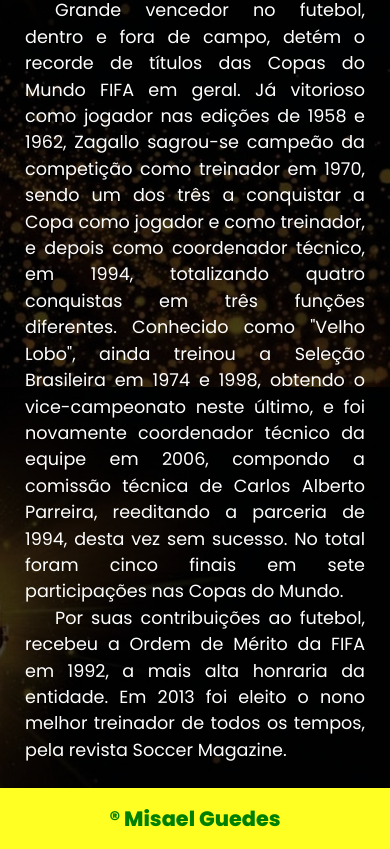
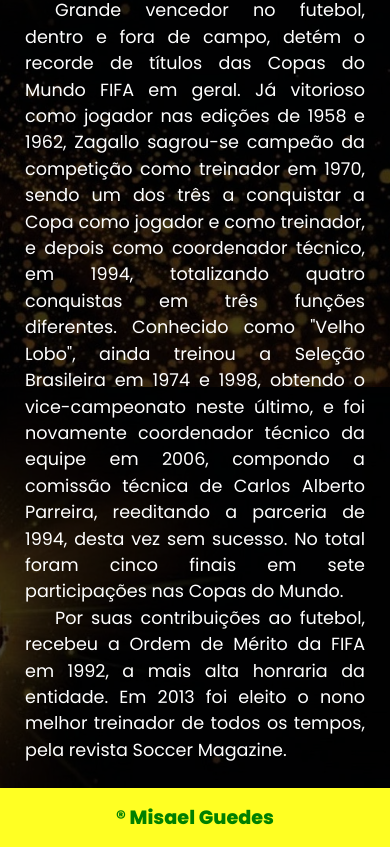
Before and after one commit to misaelguedes/Zagallo-Eterno, a React (Create React App) app: page / in a window 390 px wide. Shown: the part 457-1306 px from the top of the page. Built offline with nearby package versions, Linux system fonts and the light colour scheme.

Commit message:
Criando media query do footer

```diff
--- a/src/components/footer/footer.css
+++ b/src/components/footer/footer.css
@@ -16,3 +16,9 @@
 footer a:hover {
     color: rgb(0, 51, 0);
 }
+
+@media screen and (max-width: 768px) {
+    footer {
+        font-size: 1.2em;
+    }
+}
```
